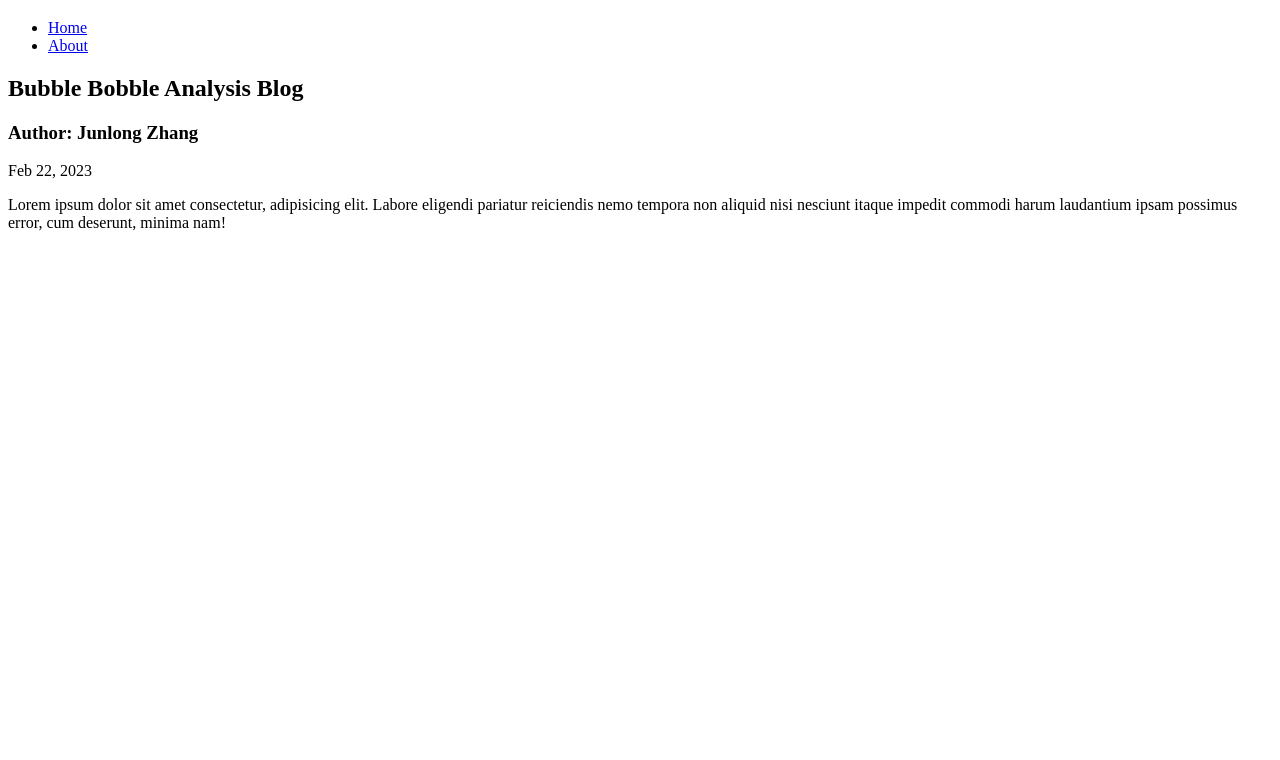
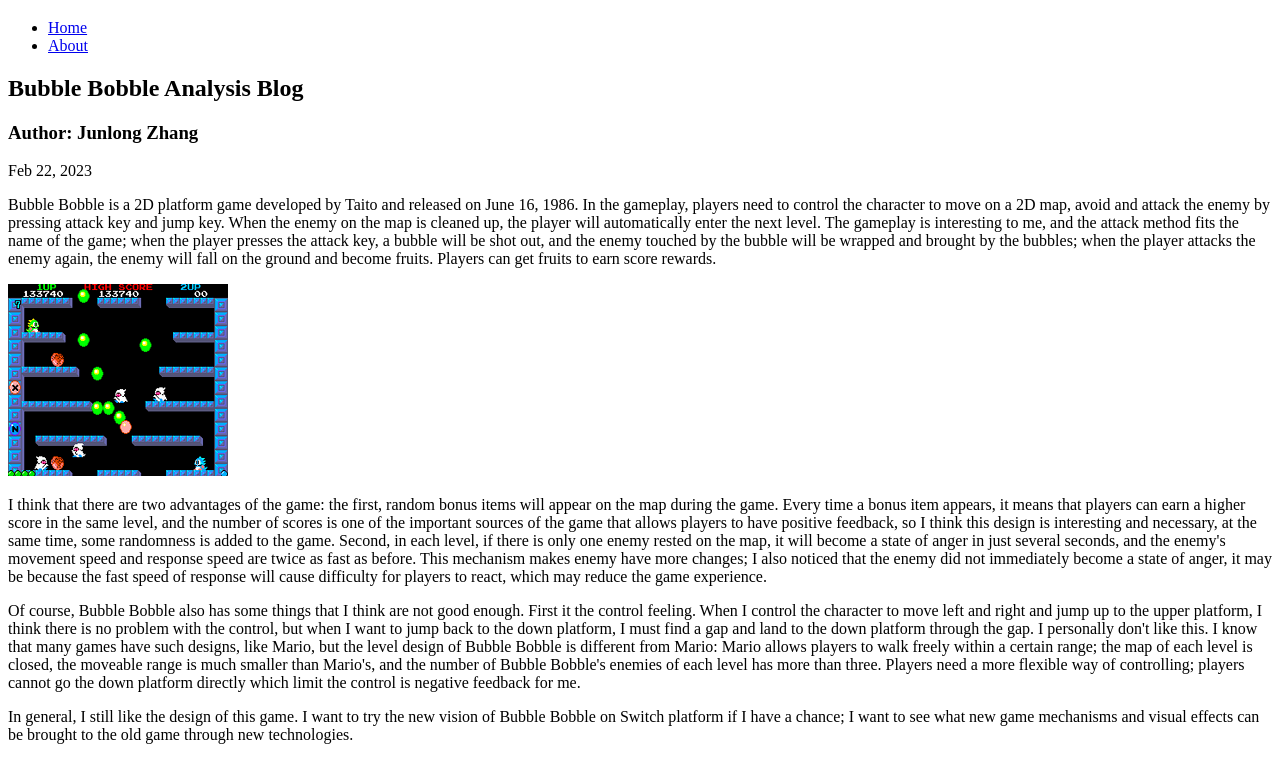
Before and after one commit to HCHH1219/mi349_blog, a plain HTML site: page index.html in a window 1280 px wide. Shown: the part 61-821 px from the top of the page. Before the commit the page ends 800 px from the top, so only its background shows below. Drawn offline with Linux system fonts and the light colour scheme.

Commit message:
Blog 1 updated

```diff
--- a/index.html
+++ b/index.html
@@ -21,7 +21,16 @@
         <article class="Post-blog">
             <h3>Author: Junlong Zhang</h3>
             <time datetime="2023-02-22" title="Feberary 22, 2023">Feb 22, 2023</time>
-            <p>Lorem ipsum dolor sit amet consectetur, adipisicing elit. Labore eligendi pariatur reiciendis nemo tempora non aliquid nisi nesciunt itaque impedit commodi harum laudantium ipsam possimus error, cum deserunt, minima nam!
+            <p>Bubble Bobble is a 2D platform game developed by Taito and released on June 16, 1986.
+                In the gameplay, players need to control the character to move on a 2D map, avoid and attack the enemy by pressing attack key and jump key. When the enemy on the map is cleaned up, the player will automatically enter the next level. The gameplay is interesting to me, and the attack method fits the name of the game; when the player presses the attack key, a bubble will be shot out, and the enemy touched by the bubble will be wrapped and brought by the bubbles; when the player attacks the enemy again, the enemy will fall on the ground and become fruits. Players can get fruits to earn score rewards.
+
+            </p>
+            <p><img alt="shortscreen01" src="Blog-images/Bubblebobble.png" /></p>
+            <p>I think that there are two advantages of the game: the first, random bonus items will appear on the map during the game. Every time a bonus item appears, it means that players can earn a higher score in the same level, and the number of scores is one of the important sources of the game that allows players to have positive feedback, so I think this design is interesting and necessary, at the same time, some randomness is added to the game. Second, in each level, if there is only one enemy rested on the map, it will become a state of anger in just several seconds, and the enemy's movement speed and response speed are twice as fast as before. This mechanism makes enemy have more changes; I also noticed that the enemy did not immediately become a state of anger, it may be because the fast speed of response will cause difficulty for players to react, which may reduce the game experience.
+            </p>
+            <p>Of course, Bubble Bobble also has some things that I think are not good enough. First it the control feeling. When I control the character to move left and right and jump up to the upper platform, I think there is no problem with the control, but when I want to jump back to the down platform, I must find a gap and land to the down platform through the gap. I personally don't like this. I know that many games have such designs, like Mario, but the level design of Bubble Bobble is different from Mario: Mario allows players to walk freely within a certain range; the map of each level is closed, the moveable range is much smaller than Mario's, and the number of Bubble Bobble's enemies of each level has more than three. Players need a more flexible way of controlling; players cannot go the down platform directly which limit the control is negative feedback for me.
+            </p>
+            <p>In general, I still like the design of this game. I want to try the new vision of Bubble Bobble on Switch platform if I have a chance; I want to see what new game mechanisms and visual effects can be brought to the old game through new technologies.
             </p>
         </article>
     </section>
```
